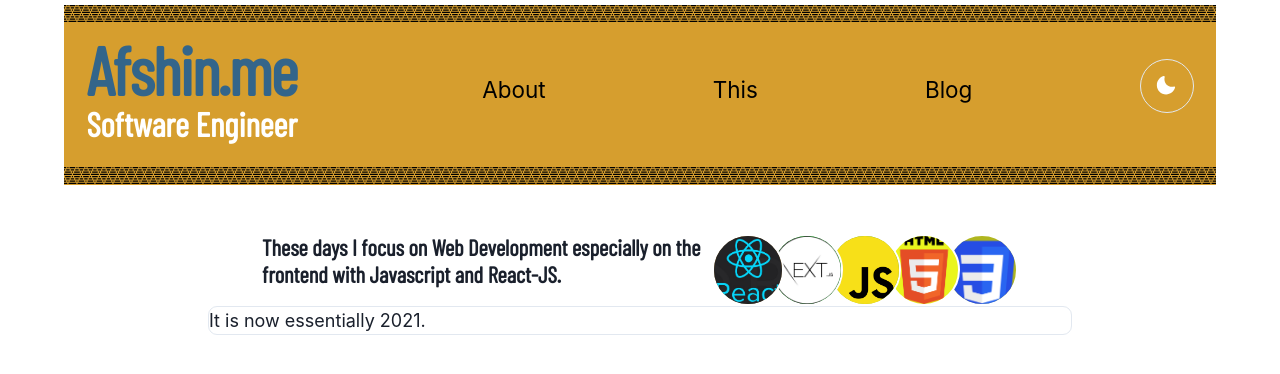
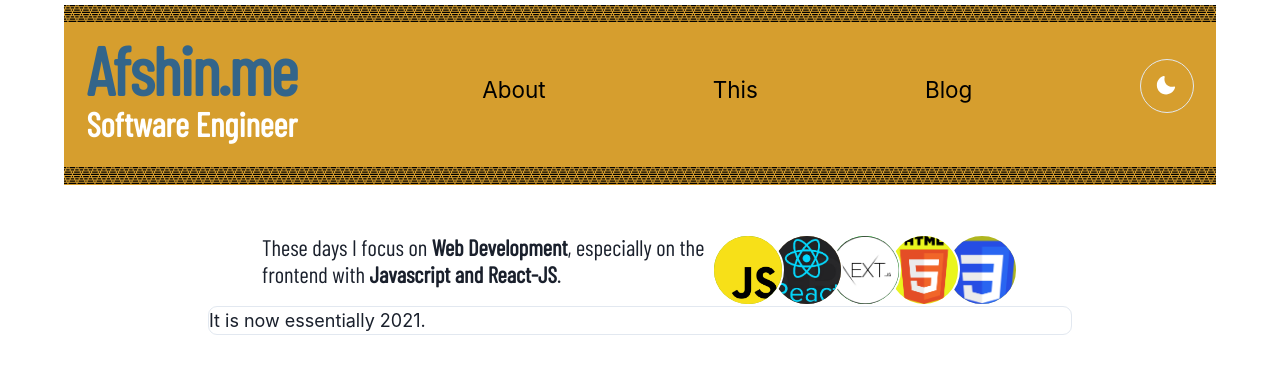
Before and after one commit to afshinator/next-afshin-me-first-try, a Next.js app: page / in a window 1280 px wide. Shown: the top 374 px of the page. Built offline with nearby package versions, Linux system fonts and the light colour scheme.

Commit message:
More cheap frills animation on the front page

```diff
--- a/components/layout.js
+++ b/components/layout.js
@@ -39,6 +39,18 @@ export default function Layout({ children, inPage, randomClass }) {
           as="font"
           crossOrigin=""
         />
+        <link
+          rel="preload"
+          href="/fonts/BarlowCondensed-Bold.ttf"
+          as="font"
+          crossOrigin=""
+        />
+        <link
+          rel="preload"
+          href="/fonts/BarlowCondensed-Italic.ttf"
+          as="font"
+          crossOrigin=""
+        />
         <meta name="og:title" content={siteTitle} />
         <meta name="twitter:card" content="summary_large_image" />
       </Head>
@@ -51,7 +63,7 @@ export default function Layout({ children, inPage, randomClass }) {
         <Progress size="xs" isIndeterminate />
         <PageHeader inPage={inPage} randomClass={randomClass} />
         <Progress size="xs" isIndeterminate />
-        <main style={{width: '100%'}}>{children}</main>
+        <main style={{ width: "100%" }}>{children}</main>
         {inPage !== "home" && (
           <div>
             <Link href="/">
--- a/pages/index.js
+++ b/pages/index.js
@@ -12,6 +12,7 @@ import {
   AvatarGroup,
   Avatar,
 } from "@chakra-ui/react";
+import { motion } from "framer-motion";
 
 /* When I generated the random number in the PageHeader, I got a
   ugly warning in console about classes not matching between screen
@@ -37,18 +38,36 @@ export default function Home({ allPostsData, randomClass }) {
       </Head>
       <section>
         <Flex maxW="2xl" m="0 auto" mt={10}>
-          <Heading as="h6" size="md" >
-            These days I focus on <strong>Web Development</strong> especially on
-            the frontend with <strong>Javascript and React-JS</strong>.
+          <Heading as="h6" size="md" fontWeight="regular">
+            These days I focus on{" "}
+            <strong style={{ fontWeight: 700 }}>Web Development</strong>,
+            especially on the frontend with{" "}
+            <strong style={{ fontWeight: 700 }}>Javascript and React-JS</strong>
+            .
           </Heading>
-          <p></p>
+
+          <motion.div
+            initial="hidden"
+            animate="visible"
+            variants={{
+              hidden: { scale: 0.2, opacity: 0, x: 1200, y: -400 },
+              visible: {
+                scale: 1,
+                opacity: 1,
+                x: 0,
+                y: 0,
+                transition: { delay: 0.5, duration: 1 },
+              },
+            }}
+          >
             <AvatarGroup size="lg" max={12}>
+              <Avatar name="Javascript" src="/img/tech/js.png" />
               <Avatar name="React-JS" src="/img/tech/react2.jpg" />
               <Avatar name="Next-JS" src="/img/tech/nextjs.png" />
-            <Avatar name="Javascript" src="/img/tech/js.png" />
               <Avatar name="HTML5" src="/img/tech/html5.png" />
               <Avatar name="CSS3" src="/img/tech/css3.png" />
             </AvatarGroup>
+          </motion.div>
         </Flex>
         <Box
           maxW="3xl"
--- a/styles/global.css
+++ b/styles/global.css
@@ -30,6 +30,20 @@ img {
 @font-face {
   font-family: "BarlowCondensed";
   src: url("/fonts/BarlowCondensed-Regular.ttf");
+  font-style: normal;
+  font-weight: 400;
+  font-display: swap;
+}
+@font-face {
+  font-family: "BarlowCondensedBold";
+  src: url("/fonts/BarlowCondensed-Bold.ttf");
+  font-style: normal;
+  font-weight: 700;
+  font-display: swap;
+}
+@font-face {
+  font-family: "BarlowCondensedItalic";
+  src: url("/fonts/BarlowCondensed-Italic.ttf");
   font-style: normal;
   font-weight: 400;
   font-display: swap;
```
Also changed, not shown: public/fonts/BarlowCondensed-Bold.ttf (added), public/fonts/BarlowCondensed-Italic.ttf (added). Lines whose indentation alone changed are shown as unchanged.
